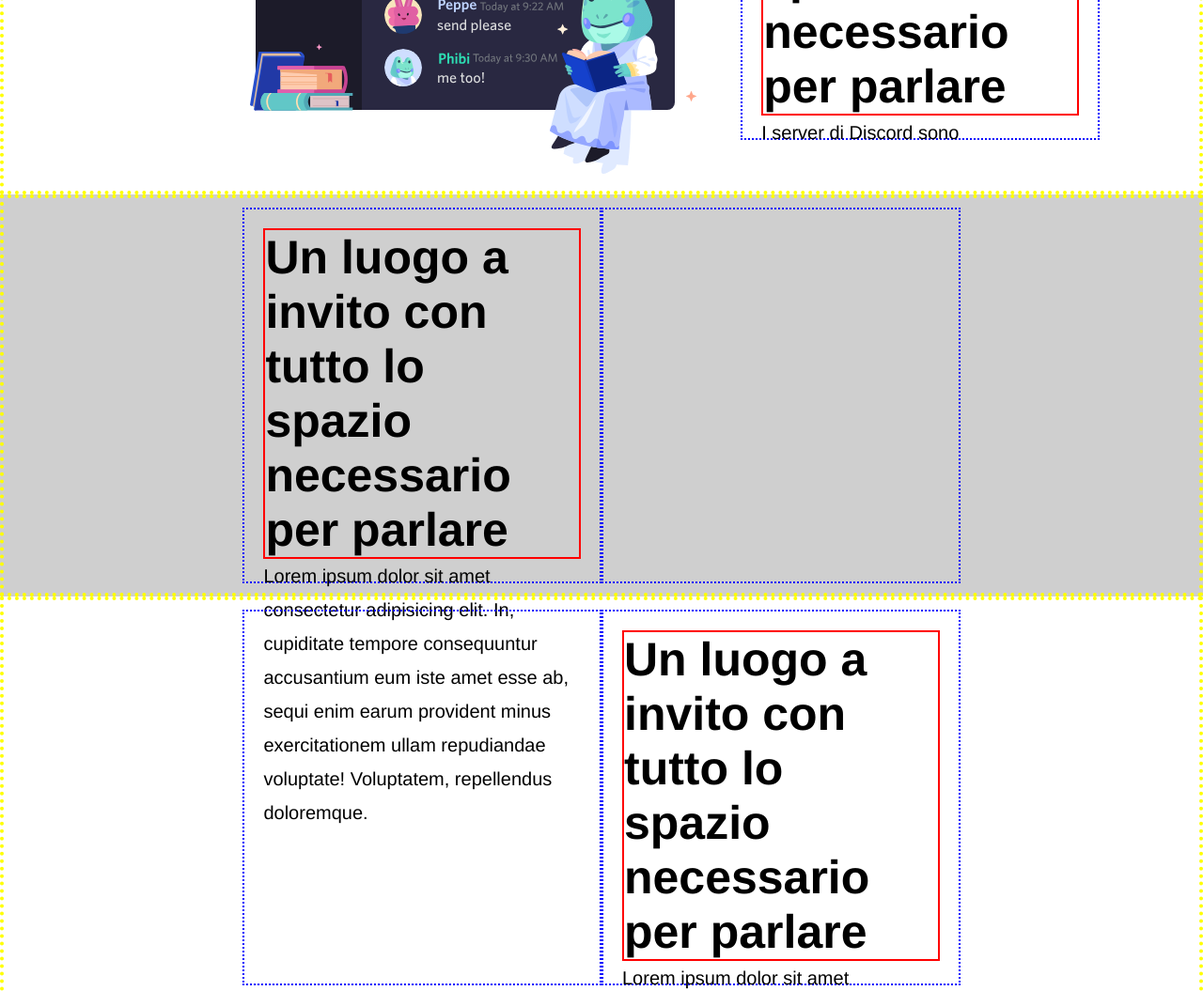
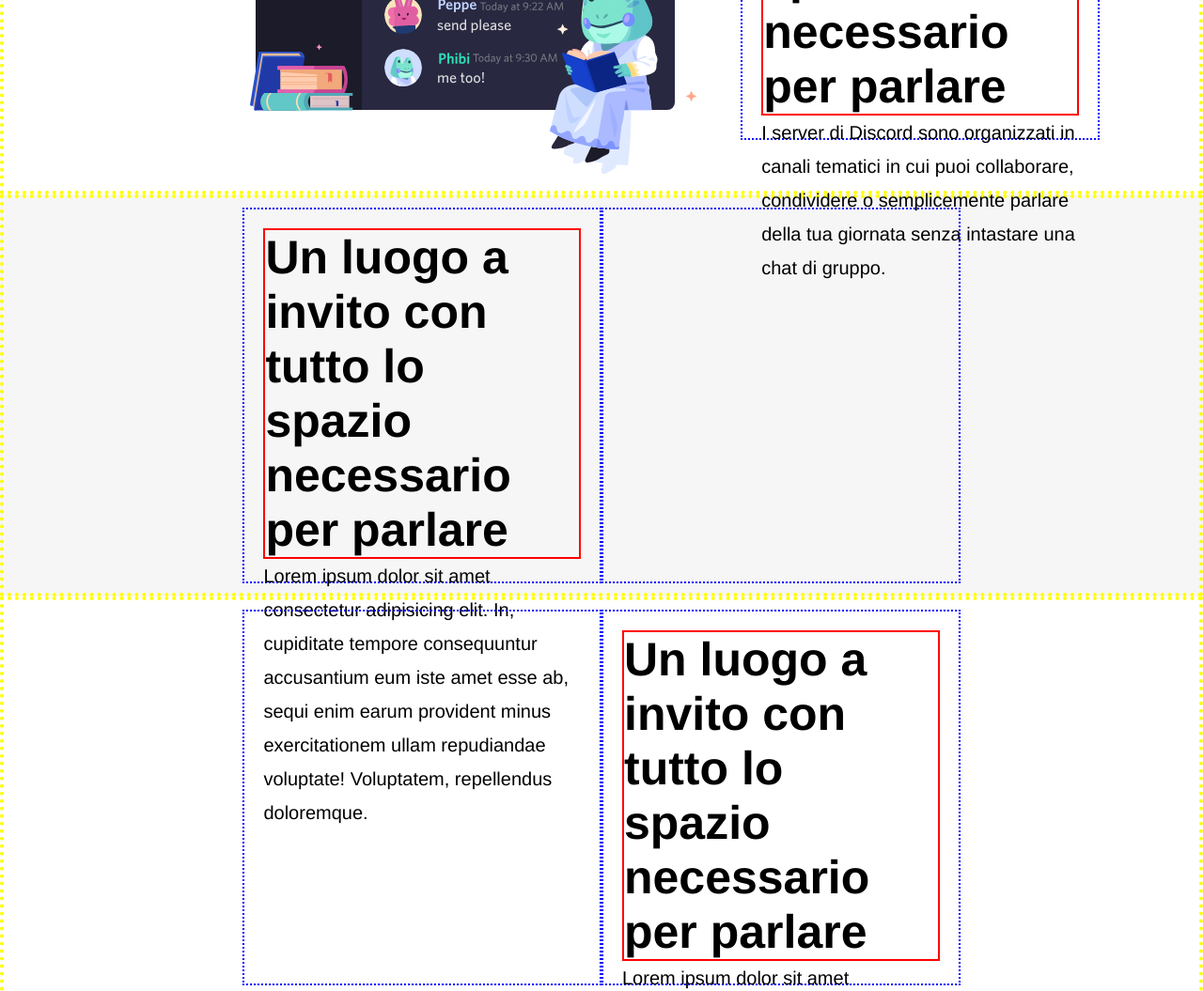
Before and after one commit to AlessandraMartera/htmlcss-discord, a plain HTML site: page index.html in a window 1280 px wide. Shown: the part 960-2015 px from the top of the page at 94% size. Drawn offline with Linux system fonts and the light colour scheme.

Commit message:
main, first section

```diff
--- a/css/style.css
+++ b/css/style.css
@@ -90,7 +90,7 @@ nav {
 
 /* background section */
 .odd {
-    background-color: #c4c4c4d0;
+    background-color: #f6f6f6;
 }
 
 /* footer */
--- a/index.html
+++ b/index.html
@@ -63,7 +63,7 @@
                 <div class="square text">
                     <h2>Un luogo a invito con tutto lo spazio necessario per parlare</h2>
                     <p>
-                       I server di Discord sono
+                       I server di Discord sono organizzati in canali tematici in cui puoi collaborare, condividere o semplicemente parlare della tua giornata senza intastare una chat di gruppo.
                     </p>
                 </div>
             </div>
```
